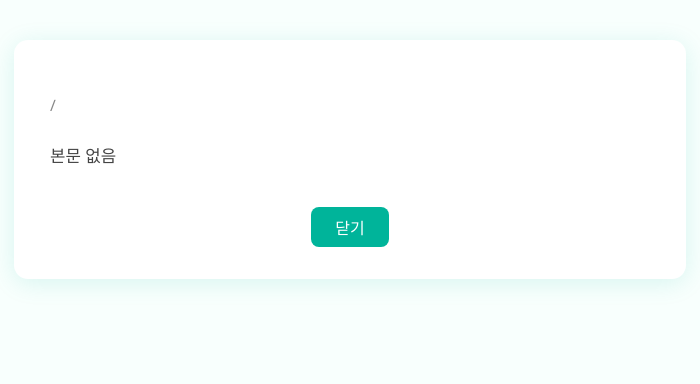
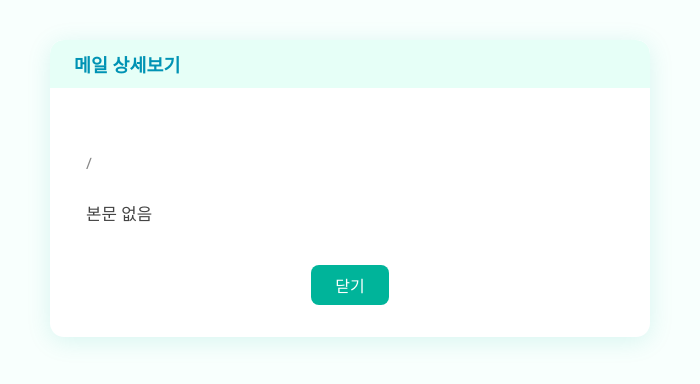
Before and after one commit to paulinehyper/pomeranian1220, an Electron app: page mail-detail.html in a window 700 px wide. Drawn offline with Linux system fonts and the light colour scheme.

Commit message:
오류 수정 및 메일 상세 팝업 위치 개선

```diff
--- a/mail-detail.html
+++ b/mail-detail.html
@@ -9,15 +9,40 @@
     .mail-detail-wrap {
       max-width: 600px;
       margin: 40px auto;
-      padding: 32px 36px;
+      padding: 0 0 32px 0;
       border-radius: 14px;
       box-shadow: 0 4px 24px #00b49a22;
       background: #fff;
       display: flex;
       flex-direction: column;
       gap: 18px;
+      overflow: hidden;
     }
-    .mail-detail-title { font-size: 1.25em; font-weight: bold; color: #0093b4; margin-bottom: 4px; }
+    .mail-detail-header {
+      height: 48px;
+      background: #e6fff7;
+      display: flex;
+      align-items: center;
+      padding: 0 24px;
+      font-size: 1.15em;
+      font-weight: bold;
+      color: #0093b4;
+      border-top-left-radius: 14px;
+      border-top-right-radius: 14px;
+      -webkit-app-region: drag;
+      user-select: none;
+      cursor: move;
+    }
+    .mail-detail-header * {
+      -webkit-app-region: no-drag;
+    }
+    .mail-detail-content {
+      padding: 24px 36px 0 36px;
+      display: flex;
+      flex-direction: column;
+      gap: 18px;
+    }
+    .mail-detail-title { font-size: 1.15em; font-weight: bold; color: #0093b4; margin-bottom: 4px; }
     .mail-detail-meta { color: #888; font-size: 0.98em; margin-bottom: 8px; }
     .mail-detail-body { color: #444; line-height: 1.7; white-space: pre-wrap; font-size: 1.05em; }
     .close-btn { margin-top: 18px; background: #00b49a; color: #fff; border: none; padding: 8px 24px; border-radius: 8px; font-size: 1em; cursor: pointer; align-self: center; }
@@ -25,10 +50,15 @@
 </head>
 <body>
   <div class="mail-detail-wrap">
-    <div class="mail-detail-title" id="mailDetailSubject"></div>
-    <div class="mail-detail-meta" id="mailDetailMeta"></div>
-    <div class="mail-detail-body" id="mailDetailBody"></div>
-    <button class="close-btn" onclick="window.close()">닫기</button>
+    <div class="mail-detail-header">
+      <span id="mailDetailHeaderTitle">메일 상세보기</span>
+    </div>
+    <div class="mail-detail-content">
+      <div class="mail-detail-title" id="mailDetailSubject"></div>
+      <div class="mail-detail-meta" id="mailDetailMeta"></div>
+      <div class="mail-detail-body" id="mailDetailBody"></div>
+      <button class="close-btn" onclick="window.close()">닫기</button>
+    </div>
   </div>
   <script>
     // 메일 데이터 받기
--- a/preload.js
+++ b/preload.js
@@ -1,4 +1,5 @@
 const { contextBridge, ipcRenderer } = require('electron');
+
 
 contextBridge.exposeInMainWorld('electronAPI', {
   minimize: () => ipcRenderer.send('minimize'),
@@ -26,5 +27,6 @@ contextBridge.exposeInMainWorld('electronAPI', {
   setAutoLaunch: (enable) => ipcRenderer.invoke('set-auto-launch', enable),
   deleteAllTodos: () => ipcRenderer.invoke('delete-all-todos'),
   startMailSync: () => ipcRenderer.invoke('start-mail-sync'),
-  stopMailSync: () => ipcRenderer.invoke('stop-mail-sync')
+  stopMailSync: () => ipcRenderer.invoke('stop-mail-sync'),
+  openMailDetail: (params) => ipcRenderer.send('open-mail-detail', params)
 });
```
Also changed, not shown: main.html (+6 -2 lines), main.js (+24 -2 lines).
